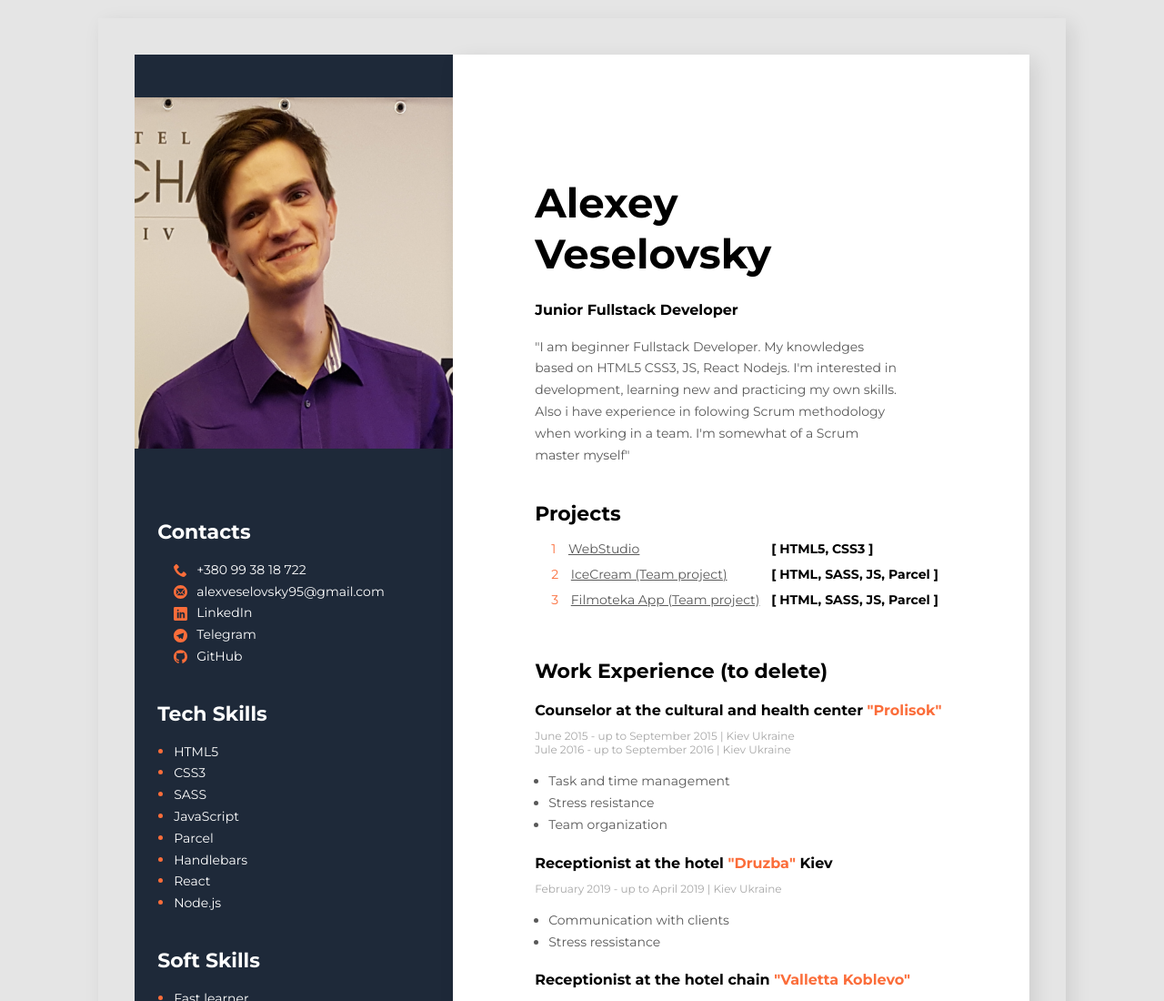
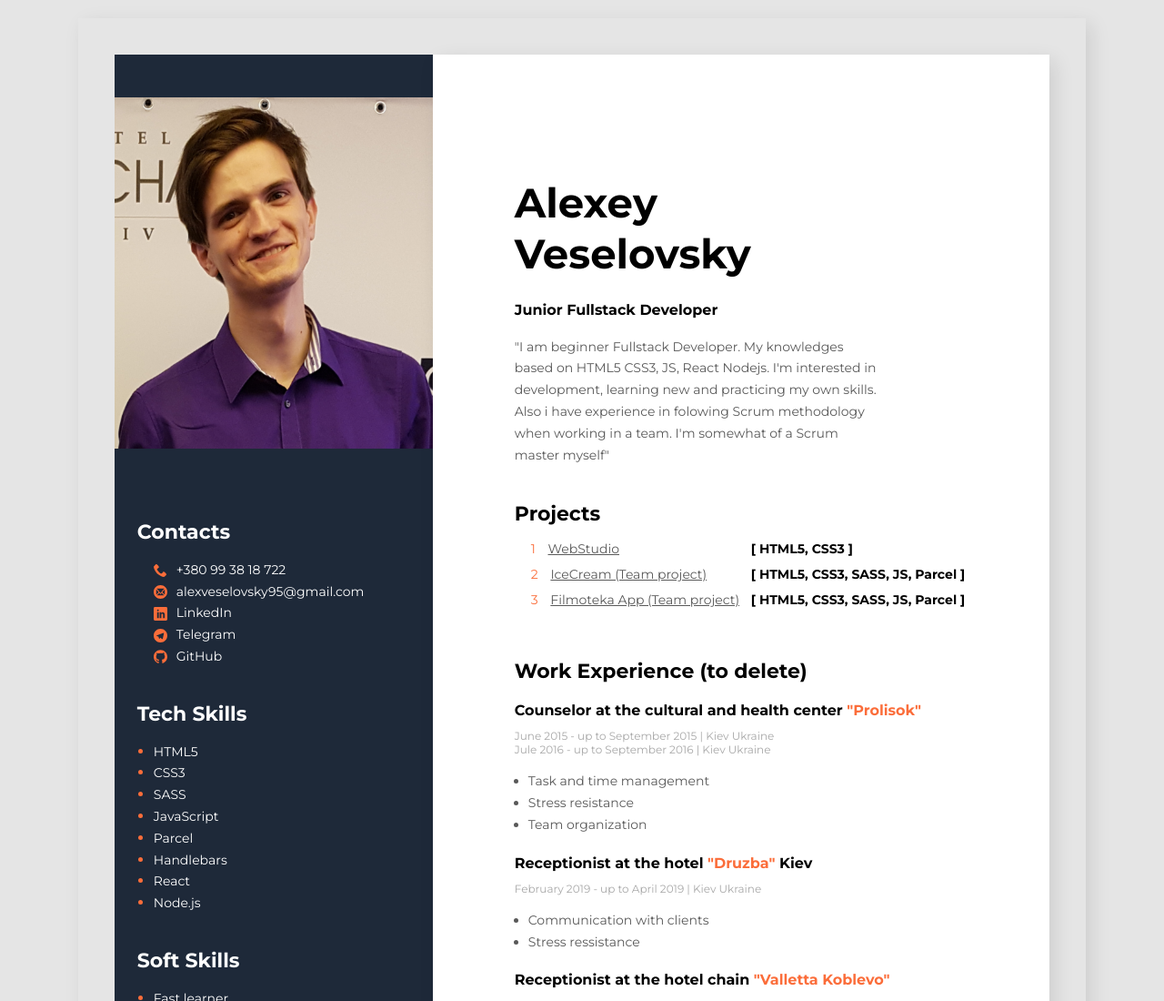
Before and after one commit to LuckyGuy9545/Marathon-GoIT, a plain HTML site: page index.html in a window 1280 px wide. Shown: the top 1100 px of the page at 91% size. Drawn offline with nearby package versions, Linux system fonts and the light colour scheme.

Commit message:
Update index.html

```diff
--- a/index.html
+++ b/index.html
@@ -44,13 +44,13 @@
                             <th class="project-table__item-name">
                                 <a href="https://dmitriyushkvarok.github.io/cats-with-glasses/" class="project-table__link" target="_blank">IceCream  (Team project)</a>
                             </th>
-                            <td><b>[</b> HTML, SASS, JS, Parcel <b>]</b></td>
+                            <td><b>[</b> HTML5, CSS3, SASS, JS, Parcel <b>]</b></td>
                         </tr>
                         <tr class="project-table__item">
                             <th class="project-table__item-name">
                                 <a href="https://dmitriyushkvarok.github.io/filmoteka-team-project/" class="project-table__link" target="_blank">Filmoteka App (Team project)</a>
                             </th>
-                            <td><b>[</b> HTML, SASS, JS, Parcel <b>]</b></td>
+                            <td><b>[</b> HTML5, CSS3, SASS, JS, Parcel <b>]</b></td>
                         </tr>
                     </tbody>
                 </table>
```
